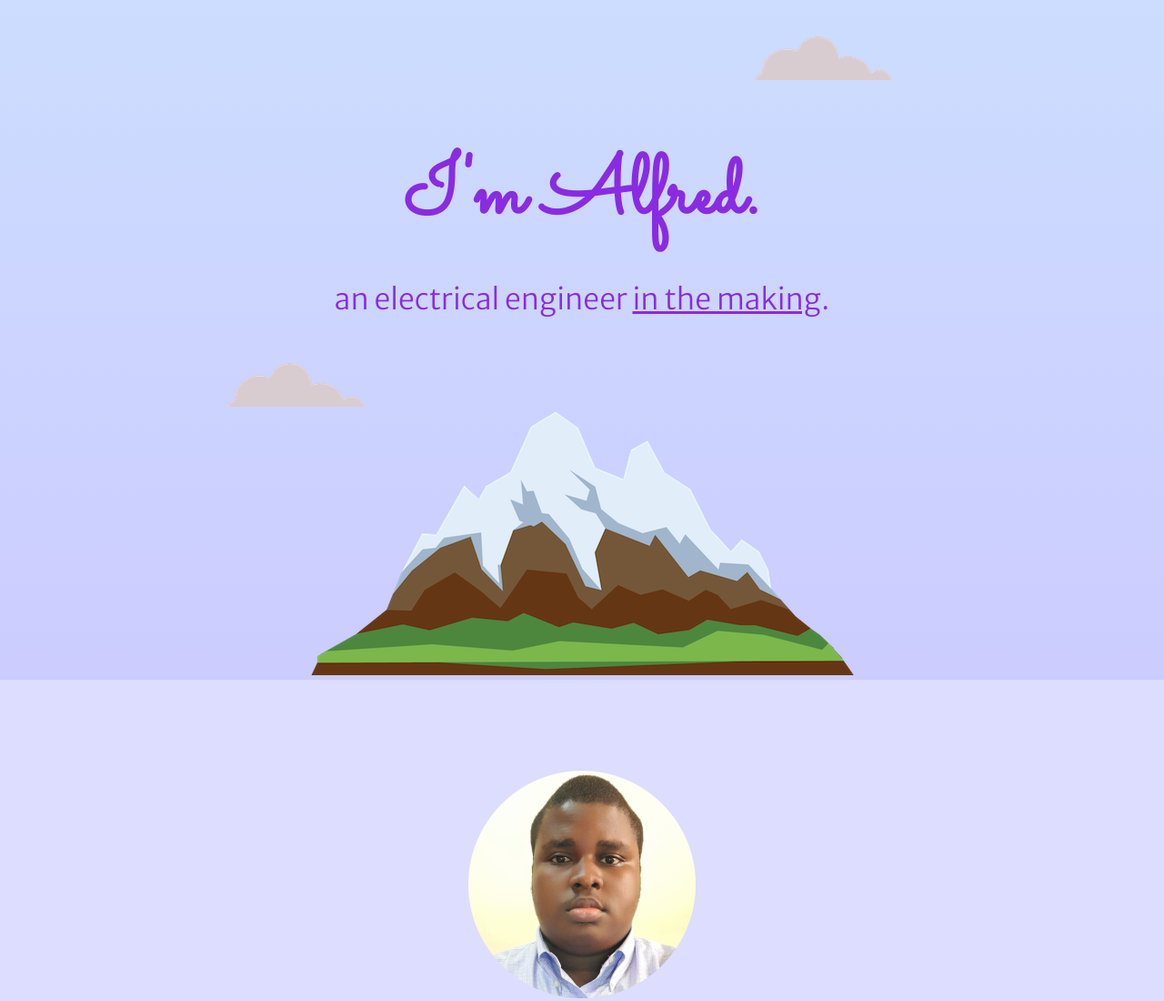
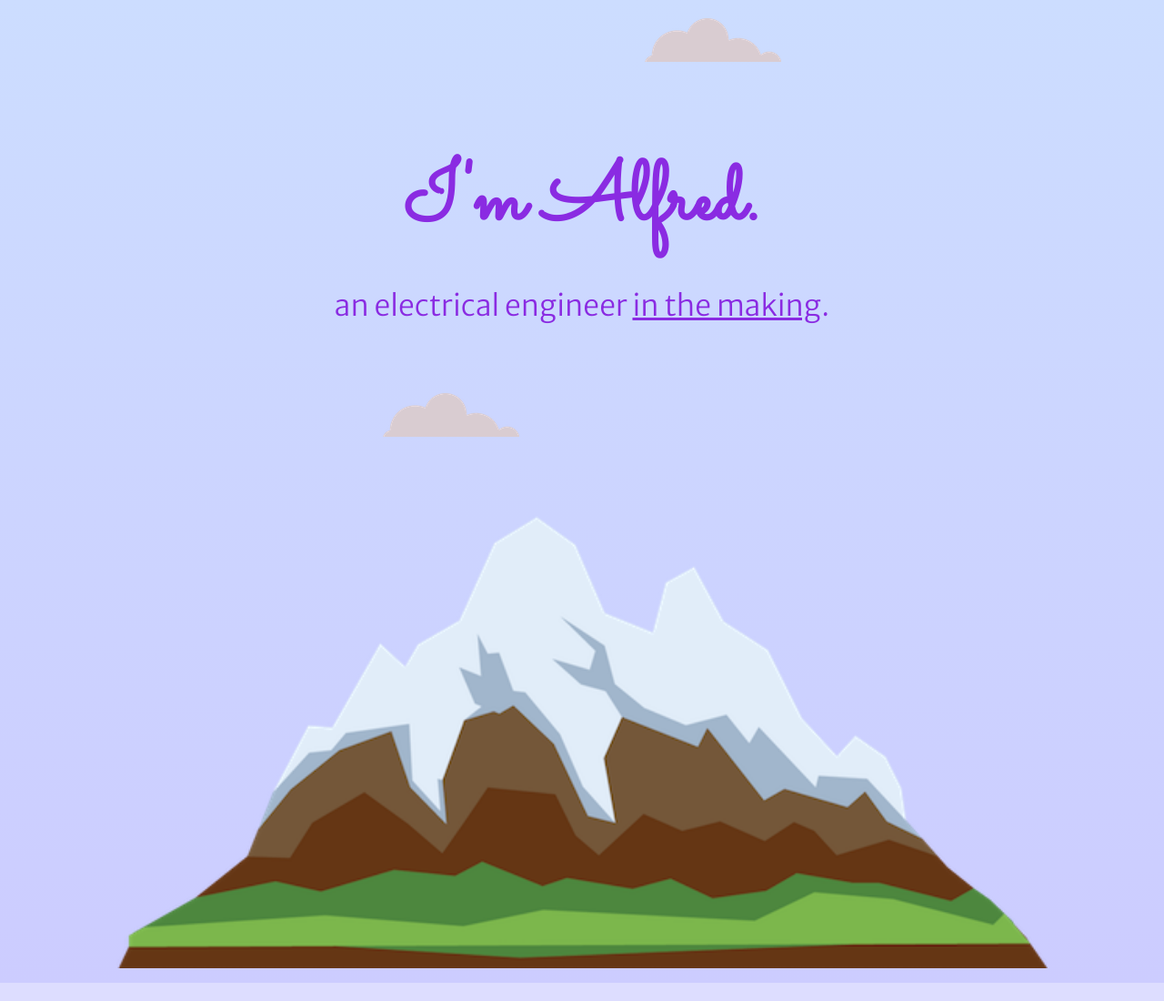
Before and after one commit to alfrednoonoo/about-me, a plain HTML site: page index.html in a window 1280 px wide. Shown: the top 1100 px of the page at 91% size. Drawn offline with Linux system fonts and the light colour scheme; a web font is replaced by a local one.

Commit message:
Update styles.css

```diff
--- a/css/styles.css
+++ b/css/styles.css
@@ -8,7 +8,7 @@ body {
 }
 
 h1 {
-    margin: 3.125rem auto 0 auto;
+    margin: 0.25rem auto 0 auto;
     color: blueviolet;
     font-family: 'Sacramento', cursive;
     font-size: 5.625rem;
@@ -78,15 +78,23 @@ a:hover{
 }
 
 .bottom-cloud {
-    position: absolute;
-    left: 250px;
-    bottom: 300px;
+    position: relative;
+    left: -144px;
+    bottom: -40px;
 }
 
 .top-cloud {
-    position: absolute;
-    right: 300px;
-    top: 40px;
+    position: relative;
+    right: -144px;
+    top: -80px;
+}
+
+.mountain {
+    display: block;
+    margin-right: auto;
+    margin-left: auto;
+    width: 80%;
+    padding: 8px 0 16px 0;
 }
 
 .programming {
```
